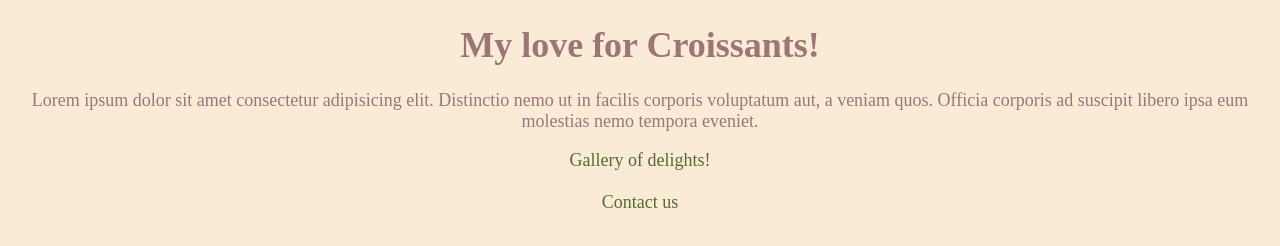
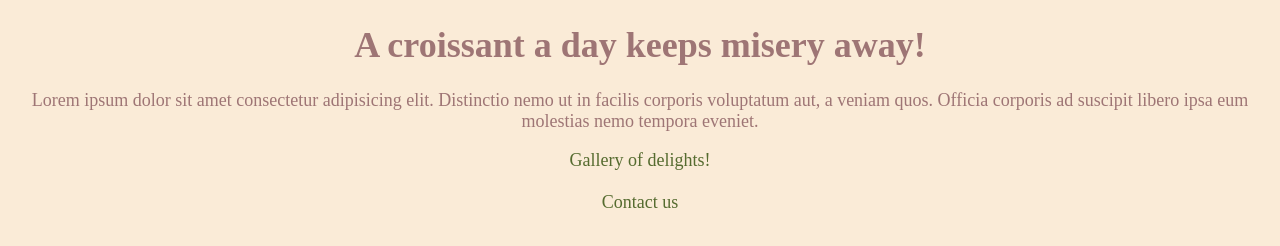
Before and after one commit to 5ar4hJ/Croissant, a plain HTML site: page index.html in a window 1280 px wide. Drawn offline with Linux system fonts and the light colour scheme.

Commit message:
Improved h1 caption

```diff
--- a/index.html
+++ b/index.html
@@ -7,7 +7,7 @@
     <link rel="stylesheet" href="/css/style.css" />
   </head>
   <body>
-    <h1>My love for Croissants!</h1>
+    <h1>A croissant a day keeps misery away!</h1>
     <p>
       Lorem ipsum dolor sit amet consectetur adipisicing elit. Distinctio nemo
       ut in facilis corporis voluptatum aut, a veniam quos. Officia corporis ad
```
